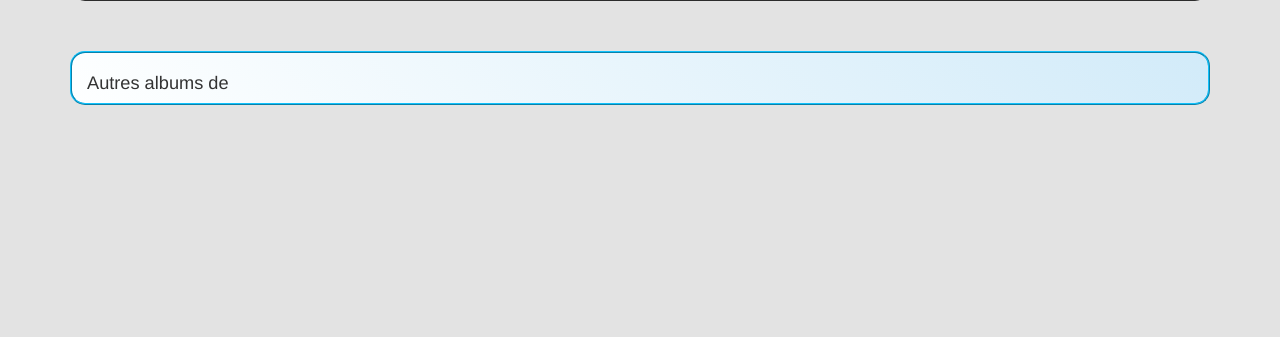
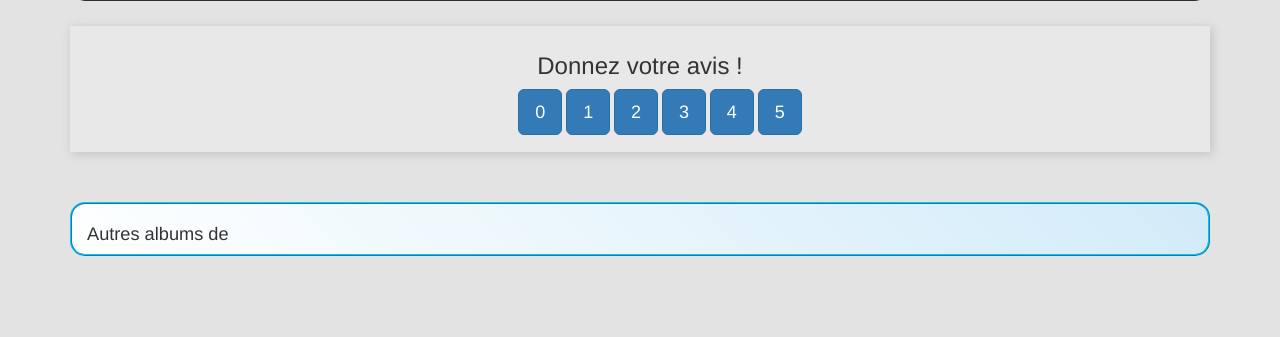
Before and after one commit to jules-larue/myJukebox, a Flask app: template app/templates/album_page.html in a window 1280 px wide. Shown: the part 463-800 px from the top of the page. Run offline with Flask 2, Linux system fonts and the light colour scheme; the template is opened without the code that fills it, so the values that code supplies are empty; some libraries are stand-ins or nearby versions.

Commit message:
ajout affichage du choix des notes sur la page d'un album

```diff
--- a/app/static/album_page.css
+++ b/app/static/album_page.css
@@ -71,6 +71,25 @@
     text-decoration:none;
 }
 
+.notes-block{
+    margin-top:25px;
+    background-color: #e8e8e8;
+    box-shadow: 2px 2px 10px #c1c1c1;
+    padding: 7px;
+}
+
+.notes-block h3, .notes{
+    text-align:center;
+}
+
+.notes{
+    list-style-type:none;
+}
+
+.notes li{
+    display:inline;
+}
+
 .vues{
     width:80px;
     padding:8px;
--- a/app/templates/album_page.html
+++ b/app/templates/album_page.html
@@ -53,6 +53,16 @@
   </div><!-- Fin bloc infos de l'album -->
 </div>
 
+<div class="notes-block">
+  <h3>Donnez votre avis !</h3>
+  <ul class="notes">
+    {% for i in range(6) %}
+    <li><a class="btn btn-primary btn-lg">{{i}}</a></li>
+    {% endfor %}
+  </ul>
+</div>
+
+
 
 <div class="autres-albums-artiste-row row"> <!-- Les autres albums de l'artiste -->
   <h1>Autres albums de {{album.artiste.nom}}</h1>
```
